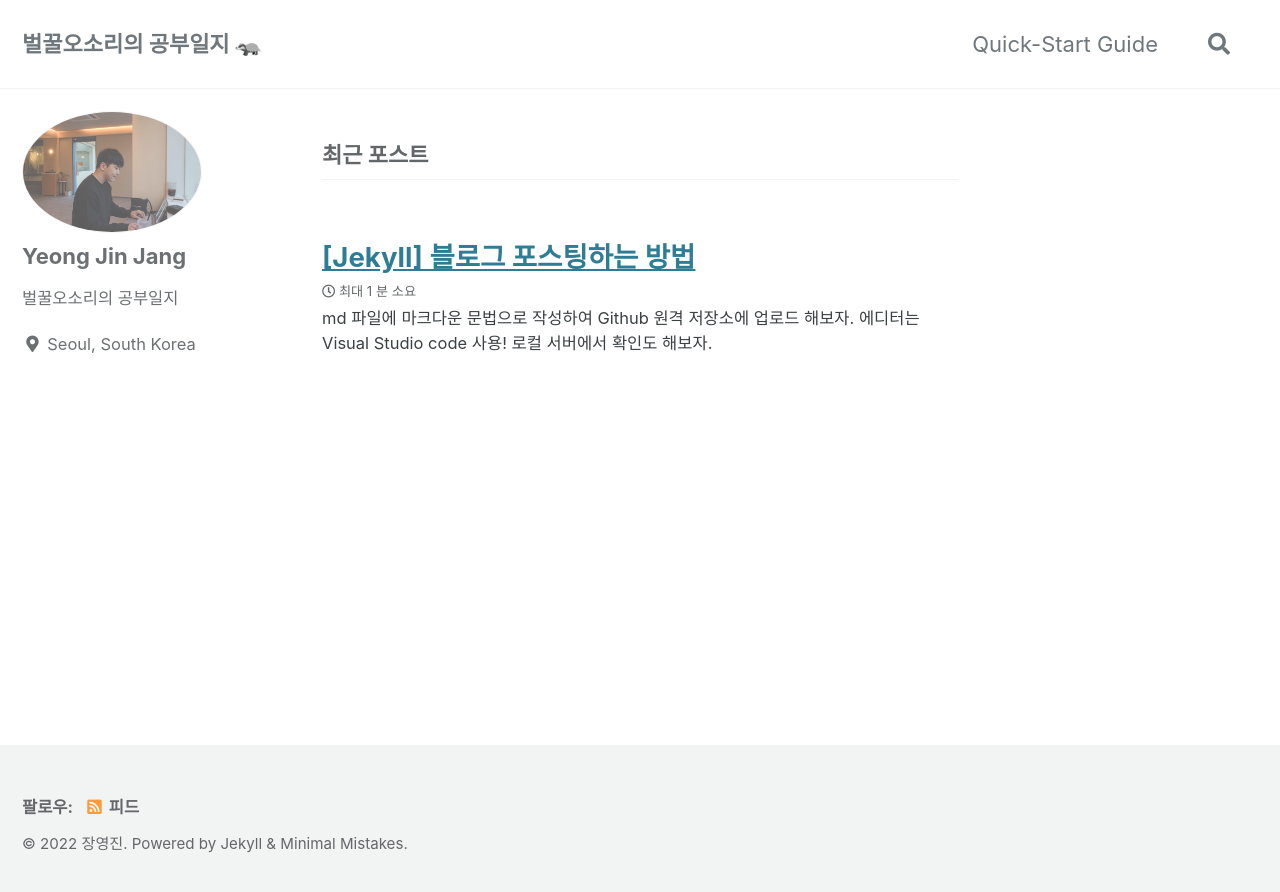
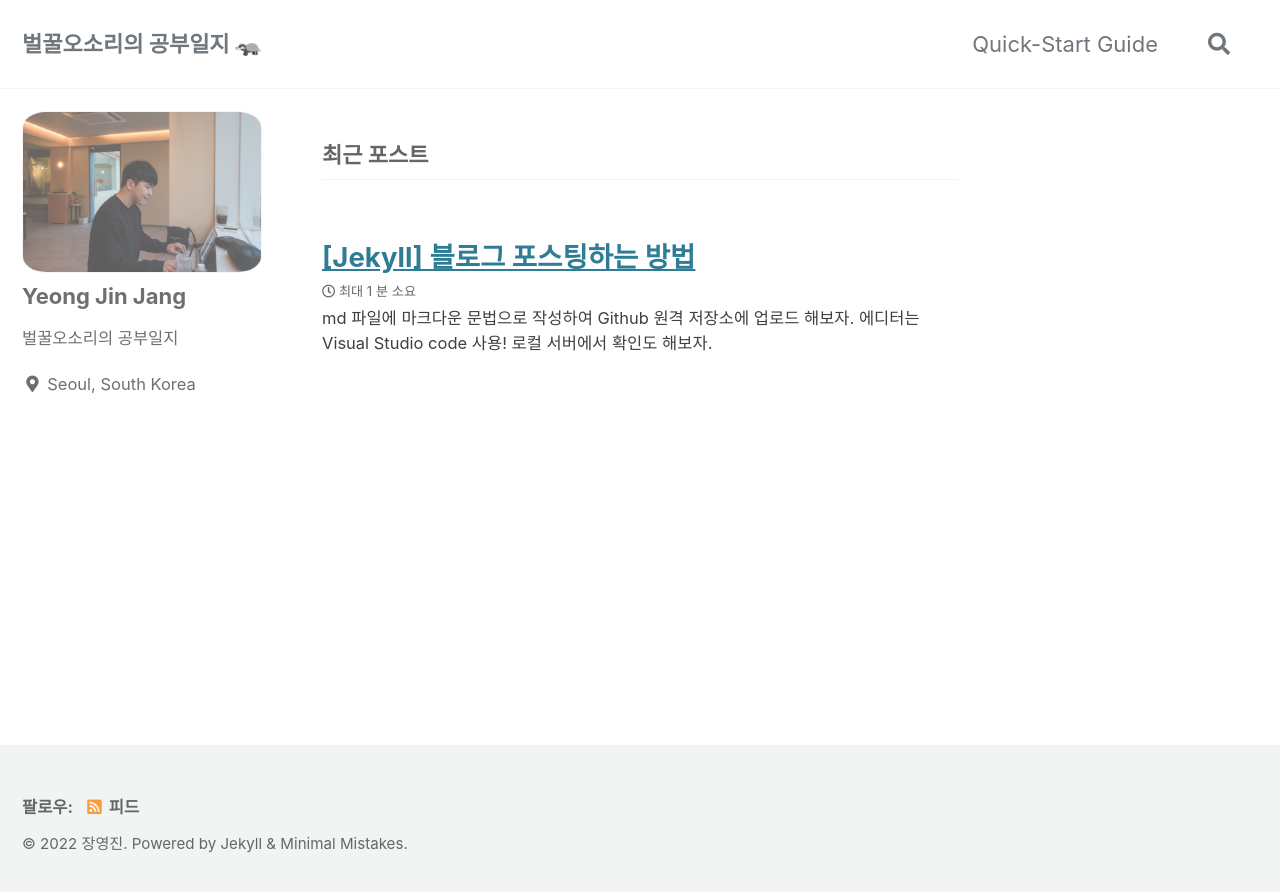
Before and after one commit to Yeong-Jin-Jang/Yeong-Jin-Jang.github.io, a Jekyll site: the page built from index.html, in a window 1280 px wide. Shown: the top 892 px of the page. Built offline with Jekyll 4.4.1, drawn with Linux system fonts in a browser that asks for light colours; cached includes are drawn as plain includes; the list of posts is cut into pages by our own code; comment, search, counter and statistics services are not loaded.

Commit message:
Update _sidebar.scss

```diff
--- a/_sass/minimal-mistakes/_sidebar.scss
+++ b/_sass/minimal-mistakes/_sidebar.scss
@@ -124,8 +124,8 @@
 .author__avatar {
   display: table-cell;
   vertical-align: top;
-  width: 42px;
-  height: 42px;
+  width: 36px;
+  height: 36px;
 
   @include breakpoint($large) {
     display: block;
@@ -134,8 +134,8 @@
   }
 
   img {
-    max-width: 180px;
-    border-radius: 50%;
+    max-width: 240px;
+    border-radius: 10%;
 
     @include breakpoint($large) {
       padding: 0px;
```
